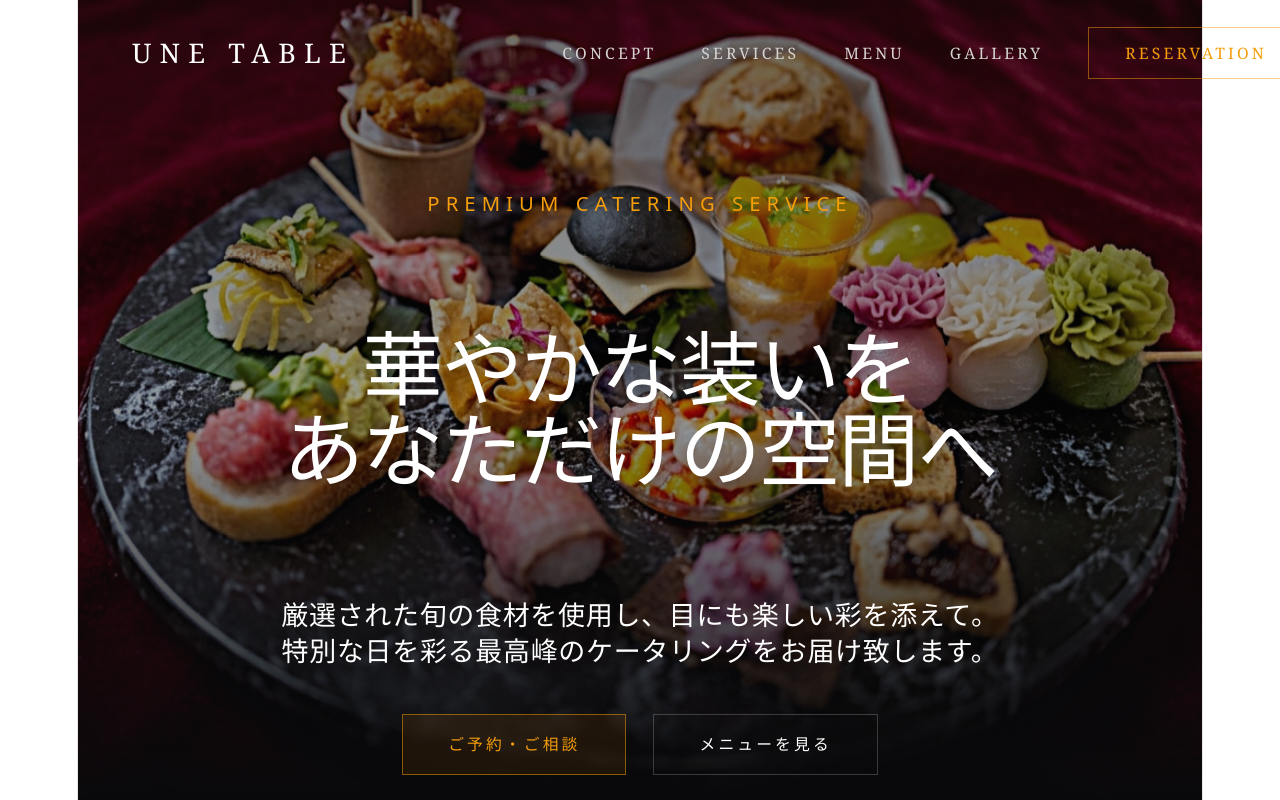
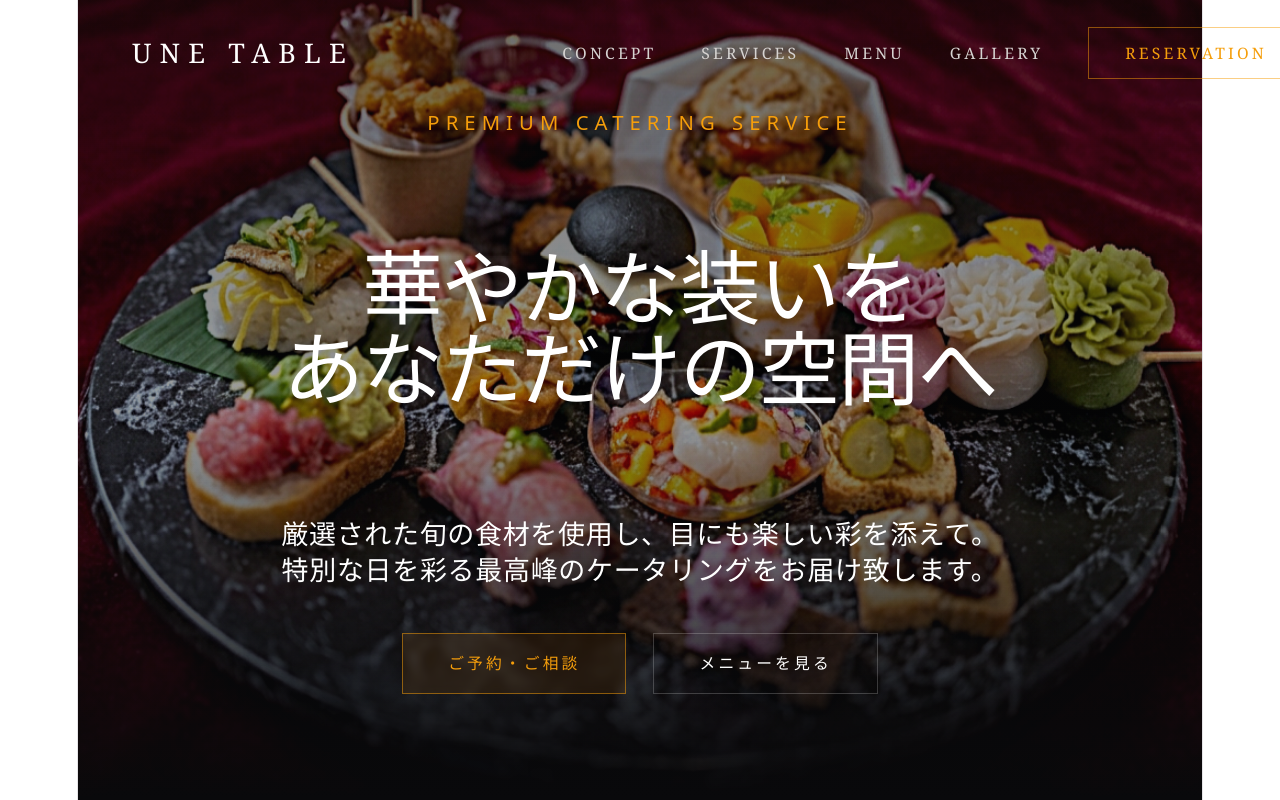
Before and after one commit to naogenbeat-prog/une-table-perfect-, a React (Vite) app: page / in a window 1280 px wide. Shown: the top 800 px of the page. Built offline with nearby package versions, Linux system fonts and the light colour scheme.

Commit message:
Update App.jsx

```diff
--- a/src/App.jsx
+++ b/src/App.jsx
@@ -52,7 +52,7 @@ const Hero = () => (
       <img src={CONFIG.heroImage} alt="Catering Table" className="w-full h-full object-cover scale-105 animate-[subtle-zoom_20s_infinite_alternate]" />
       <div className="absolute inset-0 bg-gradient-to-b from-zinc-950/60 via-zinc-950/40 to-zinc-950"></div>
     </div>
-    <div className="relative z-10 text-center px-4 max-w-4xl mx-auto mt-36">
+    <div className="relative z-10 text-center px-4 max-w-4xl mx-auto mt-30">
       <h2 className="text-amber-500 tracking-[0.3em] text-sm md:text-lg uppercase mb-24">Premium Catering Service</h2>
       <h1 className="text-4xl md:text-7xl lg:text-7xl text-white font-light leading-tight mb-24 drop-shadow-lg">華やかな装いを <br />あなただけの空間へ </h1>
       <p className="text-xl md:text-2xl text-white font-light mb-10 max-w-2xl mx-auto leading-loose tracking-wide">厳選された旬の食材を使用し、目にも楽しい彩を添えて。<br className="hidden md:block" /> 特別な日を彩る最高峰のケータリングをお届け致します。</p>
```
